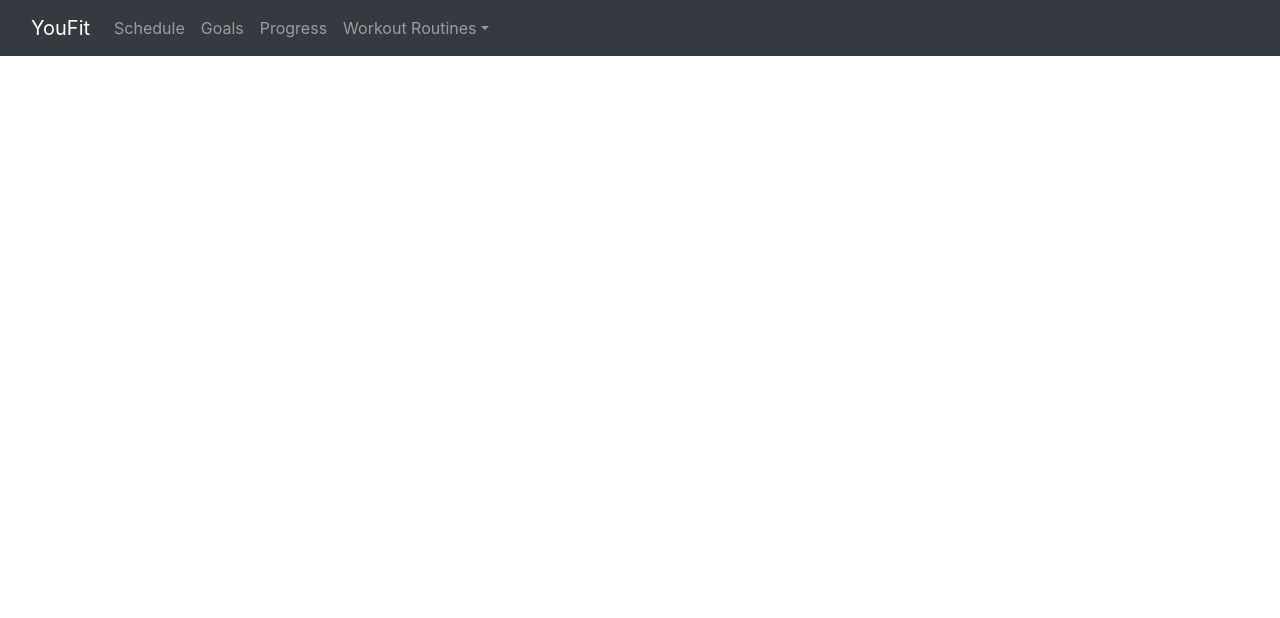
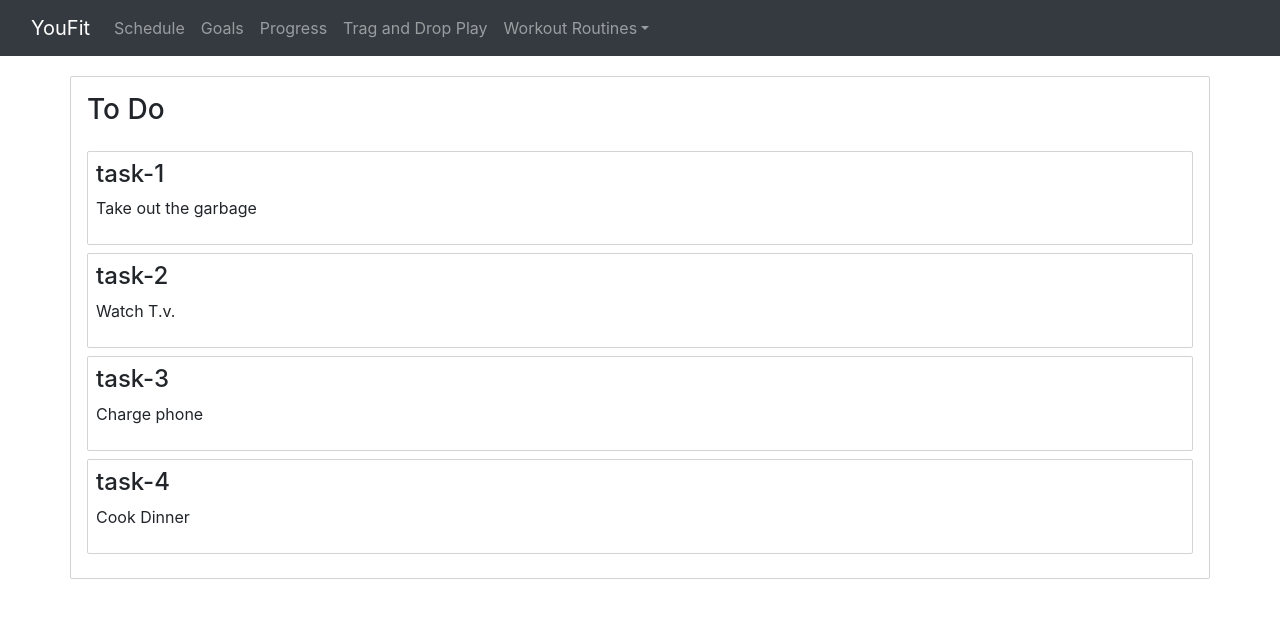
Before and after one commit to gsc229/calendar, a React (Create React App) app: page /drag-and-drop-play in a window 1280 px wide. Shown: the top 618 px of the page. Built offline with nearby package versions, Linux system fonts and the light colour scheme.

Commit message:
drag and drop working

```diff
--- a/package.json
+++ b/package.json
@@ -8,9 +8,11 @@
     "@testing-library/user-event": "^12.1.10",
     "moment": "^2.29.1",
     "react": "^17.0.1",
+    "react-beautiful-dnd": "^13.0.0",
     "react-dom": "^17.0.1",
     "react-router-dom": "^5.2.0",
     "react-scripts": "4.0.1",
+    "styled-components": "^5.2.1",
     "web-vitals": "^0.2.4"
   },
   "scripts": {
--- a/src/App.js
+++ b/src/App.js
@@ -10,7 +10,11 @@ import BrowseExercises from './routines/BrowseExercises'
 import Goals from './goals/Goals'
 import Progress from './progress/Progress'
 
+import DragAndDropPlay from './drag_n_drop_play/DragAndDropPlay'
+
+
 function App() {
+
   return (
     <div className="App">
       <Menu />
@@ -40,6 +44,12 @@ function App() {
           <BrowseExercises />
         </Route>
 
+
+
+        <Route exact path="/drag-and-drop-play">
+          <DragAndDropPlay/>
+        </Route>
+
       </Switch>
     </div>
   );
--- /dev/null
+++ b/src/drag_n_drop_play/Column.js
@@ -0,0 +1,47 @@
+import React from 'react'
+import styled from 'styled-components'
+import {Droppable} from 'react-beautiful-dnd'
+import Task from './Task'
+
+
+const TaskList = styled.div`
+  padding: 8px
+`
+const Column = ({column, tasks}) => {
+
+  return (
+    <div className="task-list-container container">
+      <h3 className="title" style={{padding: '8px'}}>{column.title}</h3>
+      {/*
+        Droppable expects it's child to be a function that returns a react component.
+        One reason the render props pattern is used, is because rbdnd does not have to create any DOM nodes for you.
+        You create you components the way you want to and rbdnd latches into your existing structure.
+
+        Need to spread in the provided.droppableProps objecct into the style-components element
+        A styled-components has a callback function called innerRef and we can use it to pass provided.innerRef
+        !!innerRef is a function used to supply a DOM node of your component to rbdnd
+
+        (note on above paragraph: changed innerRef to just ref following the example in the documentation and it worked)
+
+        provided.placeholder is a React element used to create more space in a droppable during a drag when it is needed.
+        the placeholder needs to be added as a child of the component that we have designated ast the 'droppable' (TaskList)
+      */}
+      <Droppable
+        droppableId={column.id} // Droppables have one required prop - a droppableId
+      >
+        {(provided) => (
+          <div
+          className='task-list'
+          ref={provided.innerRef}
+          {...provided.droppableProps}
+          >
+            {tasks.map((task, index) => <Task key={task.id} id={task.id} task={task} index={index} />)}
+            {provided.placeholder}
+          </div>
+        )}
+      </Droppable>
+    </div>
+  )
+}
+
+export default Column
--- /dev/null
+++ b/src/drag_n_drop_play/DragAndDropPlay.js
@@ -0,0 +1,68 @@
+import React, {useState} from 'react'
+import {DragDropContext} from 'react-beautiful-dnd'
+import Column from './Column'
+
+import './index.css'
+
+import initialData from './initial-data'
+
+const DragAndDropPlay = () => {
+
+  const [state, setState] = useState(initialData)
+
+  const onDragEnd = result => {
+    // TODO: reorder column
+    const {destination, source, draggableId} = result
+
+    if(!destination){
+      return
+    }
+
+    if(
+      destination.droppableId === source.droppableId &&
+      destination.index === source.index
+    ){
+      return
+    }
+
+    const column = state.columns[source.droppableId]
+    const newTaskIds = Array.from(column.taskIds)
+    newTaskIds.splice(source.index, 1)
+    newTaskIds.splice(destination.index, 0, draggableId)
+
+    const newColumn = {
+      ...column,
+      taskIds: newTaskIds
+    }
+
+    const newState = {
+      ...state,
+      columns: {
+        ...state.columns,
+        [newColumn.id]: newColumn
+      }
+    }
+
+    setState(newState)
+
+  }
+
+  return (
+    <DragDropContext
+      //onDragStart
+      //onDragUpdate
+      onDragEnd={onDragEnd} // only required callback
+    >
+        {state.columnOrder.map(columnId => {
+          const column = state.columns[columnId]
+          const tasks = column.taskIds.map(taskId => state.tasks[taskId])
+
+          return <Column key={column.id} column={column} tasks={tasks} />
+
+        })}
+    </DragDropContext>
+
+  )
+}
+
+export default DragAndDropPlay
--- /dev/null
+++ b/src/drag_n_drop_play/Task.js
@@ -0,0 +1,42 @@
+import React from 'react'
+import styled from 'styled-components'
+import {Draggable} from 'react-beautiful-dnd'
+
+const Container = styled.div`
+  border: 1px solid lightgrey;
+  border-radius: 2px;
+  padding: 8px;
+  margin-bottom: 8px;
+`
+
+/*
+  Draggable has two required props - draggableId & index
+
+  Like Droppable, Draggable expexts a function as its child. The arguments to this funtion are:
+
+  provided
+
+*/
+
+const Tasks = ({task, index}) => {
+  return (
+    <Draggable
+      draggableId={task.id}
+      index={index}
+    >
+      {(provided) => (
+        <div
+        className='task'
+        {...provided.draggableProps}
+        {...provided.dragHandleProps}
+        ref={provided.innerRef}
+        >
+          <h4>{task.id}</h4>
+          <p>{task.content}</p>
+        </div>
+      )}
+    </Draggable>
+  )
+}
+
+export default Tasks
--- /dev/null
+++ b/src/drag_n_drop_play/index.css
@@ -0,0 +1,20 @@
+.task-list-container{
+  border: 1px solid lightgrey;
+  border-radius: 2px;
+  padding: 8px;
+
+  margin: 20px auto;
+}
+
+
+.task-list{
+  padding: 8px
+}
+
+.task{
+  border: 1px solid lightgrey;
+  border-radius: 2px;
+  padding: 8px;
+  margin-bottom: 8px;
+  background-color: white;
+}
--- /dev/null
+++ b/src/drag_n_drop_play/initial-data.js
@@ -0,0 +1,25 @@
+const initialData = {
+  tasks: {
+    'task-1': {id: 'task-1', content: 'Take out the garbage'},
+    'task-2': {id: 'task-2', content: 'Watch T.v.'},
+    'task-3': {id: 'task-3', content: 'Charge phone'},
+    'task-4': {id: 'task-4', content: 'Cook Dinner'},
+  },
+
+  columns: {
+    'column-1': {
+      id: 'column-1',
+      title: 'To Do',
+      taskIds: [
+      'task-1',
+      'task-2',
+      'task-3',
+      'task-4',
+    ]
+    }
+  },
+  columnOrder: ['column-1']
+
+}
+
+export default initialData
--- a/src/menu/Menu.js
+++ b/src/menu/Menu.js
@@ -5,8 +5,6 @@ import './Menu.css'
 const Menu = () => {
 
   const pathname = useLocation().pathname
-
-
 
   function isActivePath(){
     if(pathname === "/my-routines" || pathname === "/create-routine" || pathname === "/find-routine" || pathname === "/browse-exercises" ){
@@ -35,6 +33,9 @@ const Menu = () => {
               <li className="nav-item">
                 <Link className="nav-link" to="/progress">Progress</Link>
               </li>
+              <li className="nav-item">
+                <Link className="nav-link" to="/drag-and-drop-play">Trag and Drop Play</Link>
+              </li>
               <li className={`${isActivePath()} nav-item dropdown`}>
                 <a className="nav-link dropdown-toggle" href="#" id="navbarDropdown" role="button" data-bs-toggle="dropdown" aria-expanded="false">
                   Workout Routines
```
Also changed, not shown: 2 other files (tests, documents, lock files or other folders).
